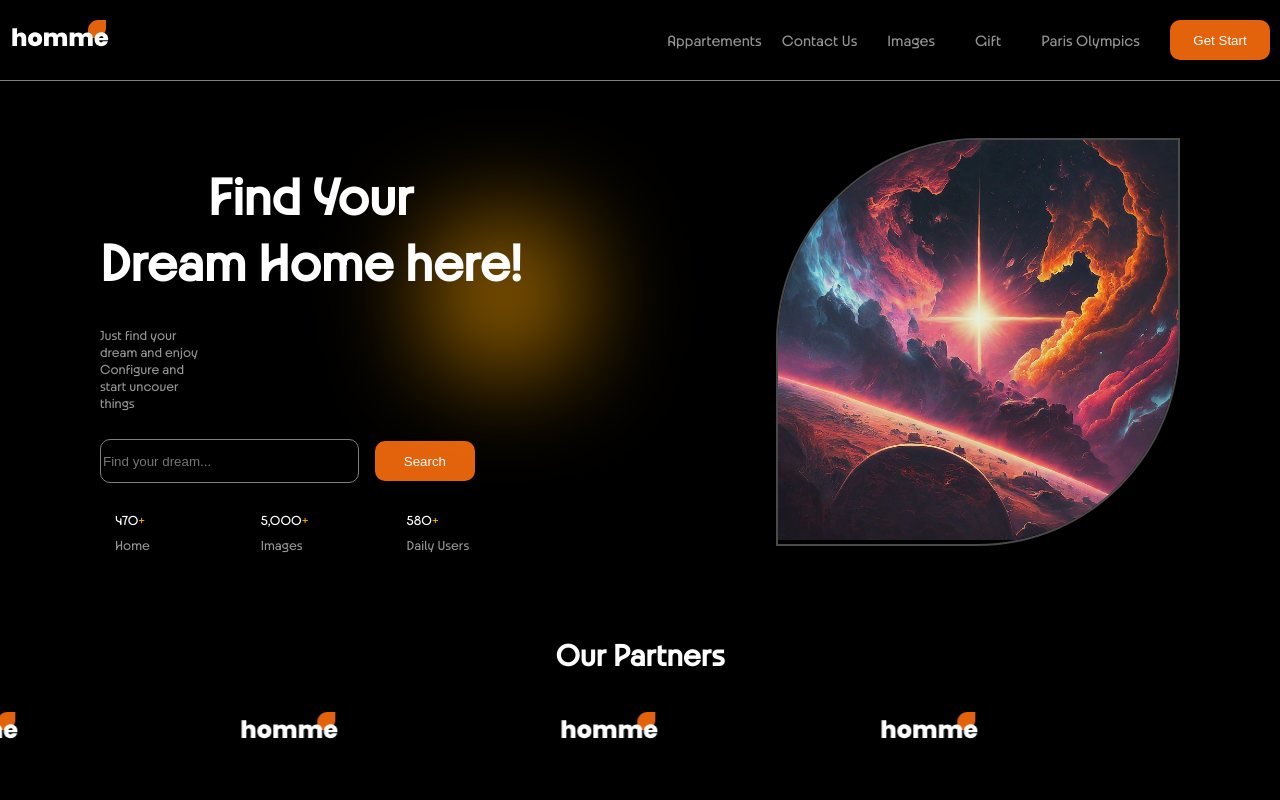
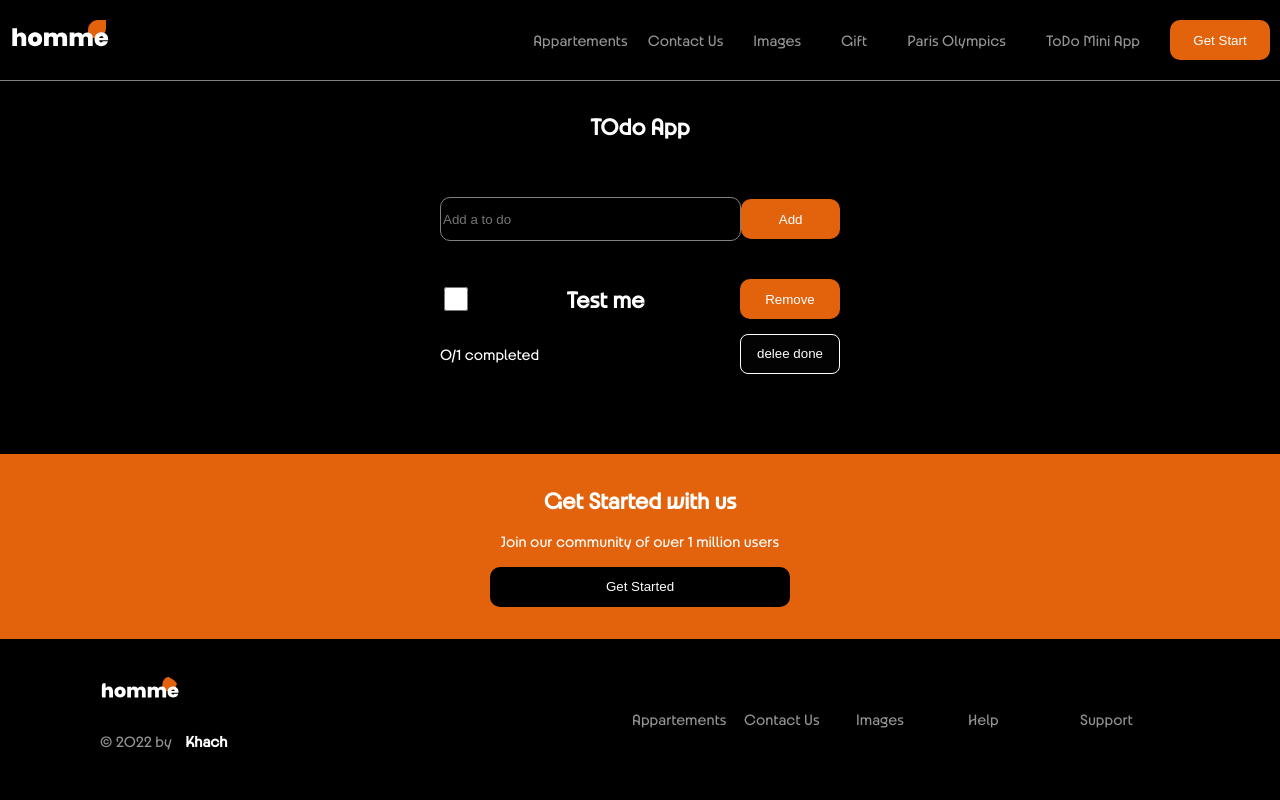
Before and after one commit to khachikkar/ReactApp3, a React (Create React App) app: page /#/src/Pages/Todo/TodoApp in a window 1280 px wide. Shown: the top 800 px of the page. Built offline with nearby package versions, Linux system fonts and the light colour scheme.

Commit message:
i add a to do mini app in my ws

```diff
--- a/src/App.js
+++ b/src/App.js
@@ -12,6 +12,7 @@ import Footer from "./Footer/Footer";
 import Images from "./Images";// Correct path to Images
 import Gift from "./Gift";
 import Paris from "./Paris";
+import TodoItem from "./Pages/Todo/TodoApp";
 
 function App() {
   return (
@@ -32,7 +33,7 @@ function App() {
           <Route path="/src/Images" element={<Images />} />
           <Route path="/src/Gift" element={<Gift />} />
           <Route path="/src/Paris" element={<Paris />} />
-
+          <Route path="/src/Pages/Todo/TodoApp" element={<TodoItem />}/>
           <Route path="/*" element={<ProductList />} />
         </Routes>
         <Footer />
--- a/src/Components/Nav/Nav.jsx
+++ b/src/Components/Nav/Nav.jsx
@@ -3,7 +3,7 @@ import logo from "../../img/logo.svg";
 import "./Nav.css";
 import { IoClose } from "react-icons/io5";
 import { IoMenu } from "react-icons/io5";
-import { motion } from "framer-motion";
+
 
 import { useRef } from "react";
 
@@ -36,7 +36,12 @@ export default function Nav() {
           <Link to="/src/Paris">
             <span>Paris Olympics</span>
           </Link>
-          {/* <label>new</label> */}
+
+        </li>
+        <li onClick={shownavbar}>
+          <Link to="/src/Pages/Todo/TodoApp">
+          <span>ToDo Mini App</span>
+          </Link>
         </li>
         <li>
           <button className="primaryButton">Get Start</button>
--- /dev/null
+++ b/src/Pages/Todo/TodoApp.css
@@ -0,0 +1,38 @@
+.t-app{
+
+   color: white;
+
+   /* display: flex; */
+
+    align-items: center;
+    /* border: 1px solid red; */
+}
+
+.t-search{
+   width: 300px;
+}
+
+.t-list{
+    color: white;
+
+}
+.t-but{
+    width: 100px;
+}
+
+.hj{
+    /* border: 1px solid yellow; */
+    margin: 80px 0;
+    display: flex;
+    flex-direction: column;
+    width: 400px;
+
+}
+
+.last{
+    /* border: 1px solid green; */
+    display:flex;
+
+    justify-content: center;
+
+}
--- /dev/null
+++ b/src/Pages/Todo/TodoApp.jsx
@@ -0,0 +1,114 @@
+import "./TodoApp.css"
+import TodoItem from "./TodoItem";
+import { useEffect, useState } from "react";
+import GetStart from "../../Components/GetStart/GetStart";
+import { motion } from "framer-motion";
+
+let data = [
+    {
+      id: Math.random(),
+      title: "Test me",
+      completed: false,
+    },
+  ];
+
+
+export default function TodoApp() {
+
+
+  const [val, setVal] = useState("");
+  const handleval = (e) => {
+    setVal(e.target.value);
+  };
+
+  const [task, setTask] = useState(data);
+const [quan, setQuan] = useState(0)
+  const handleclick = () => {
+
+    if(!val){
+        alert("Enter a Task please!")
+        return
+    }
+
+    setTask([
+      ...task,
+      {
+        id: Math.random(),
+        title: val,
+        completed: false,
+      },
+    ]);
+    setVal("");
+
+  };
+
+  const deleteTask = (id) => {
+    setTask(task.filter((item) => id !== item.id));
+  };
+
+  const compl = (id) => {
+    setTask(
+      task.map((item) =>
+        item.id === id ? { ...item, completed: !item.completed } : item
+      )
+    );
+
+  };
+
+useEffect(()=>{
+   let a  =  task.filter((item)=> item.completed === true).length
+   setQuan(a)
+}, [task])
+
+  const deletedone =()=>{
+    setTask(task.filter((item)=> item.completed !== true))
+  }
+
+  return (
+    <section className="t-app">
+<div className="last">
+
+
+    <div className="hj">
+
+      <motion.h1
+      initial={{ y: "-6rem", opacity: "0" }}
+      animate={{ y: "0", opacity: "1" }}
+      transition={{ duration: 4, type: "spring" }}
+      >TOdo App</motion.h1>
+
+      <div className=" i-search">
+        <input
+
+          onChange={handleval}
+          value={val}
+          className=" t-search Input"
+          placeholder="Add a to do"
+        />
+        <button onClick={handleclick} className="primaryButton">
+          Add
+        </button>
+      </div>
+
+      <div className="t-list">
+        {task.length >0 ? task.map((item) => (
+          <TodoItem compl={compl} mydelete={deleteTask} key={item.id} data={item} />
+        )) : <h2>No Task</h2>}
+           <div className="task">{quan}/{task.length} completed
+        <button className="t-but secbutton"
+      onClick={deletedone}>delee done
+      </button>
+      </div>
+      </div>
+
+
+
+      </div>
+
+      </div>
+      <GetStart />
+
+    </section>
+
+  );
+}
--- /dev/null
+++ b/src/Pages/Todo/TodoItem.css
@@ -0,0 +1,19 @@
+.task{
+
+    display: flex;
+    width: 400px;
+    align-items: center;
+    justify-content: space-between;
+
+}
+
+.task h2{
+    word-wrap: break-word; /* Allow text to break at the end of the container */
+  max-width: 50%;
+}
+
+.cbox{
+width: 24px;
+height: 24px;
+
+}
--- /dev/null
+++ b/src/Pages/Todo/TodoItem.jsx
@@ -0,0 +1,27 @@
+import "./TodoItem.css"
+
+
+export default function TodoItem({compl, mydelete, data}){
+
+
+
+
+    let {id, title, completed} = data
+
+
+
+
+    return (
+        <div className="task">
+            <input
+            className="cbox"
+            checked={completed}
+            onChange={()=> compl(id)}
+            type="checkbox"/>
+            <h2 >{title}</h2>
+            <button
+            onClick={() => mydelete(id)}
+              className="primaryButton">Remove</button>
+        </div>
+    )
+}
```
